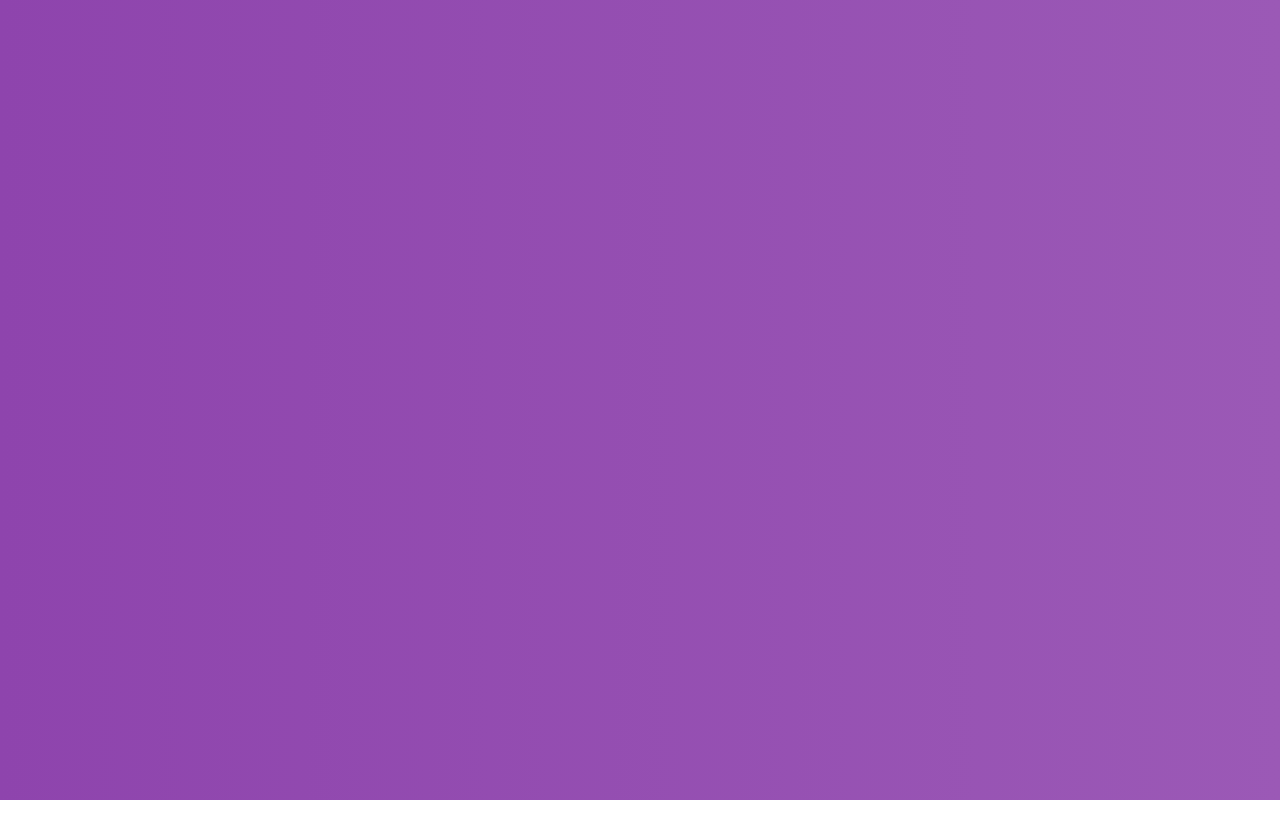
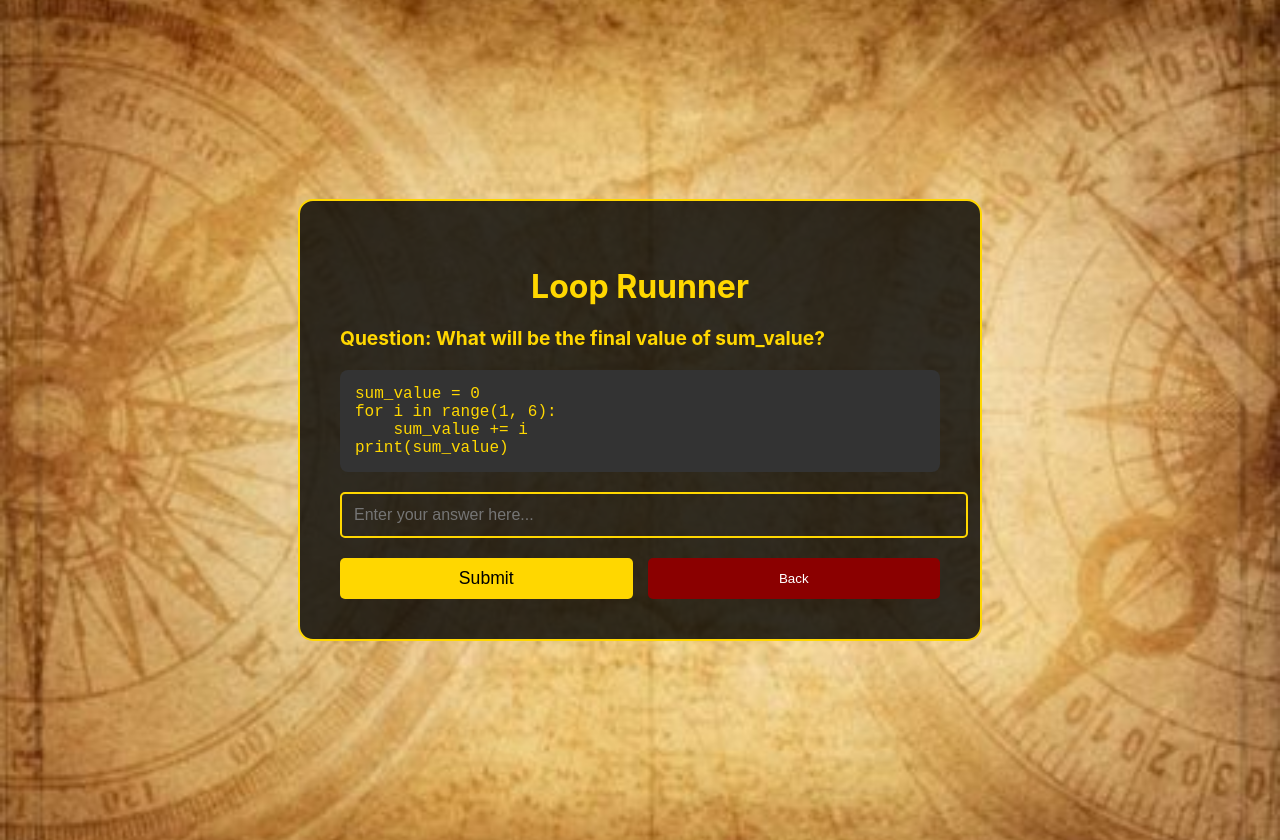
Before and after one commit to riyaahlawat/Sphoorthy-Treasure-Hunt, a React (Create React App) app in the folder frontend/: page /mini-game/loop-runner in a window 1280 px wide. Before the commit this address had no page. Before the commit the page ends 800 px from the top, so only its background shows below. Built offline with nearby package versions, Linux system fonts and the light colour scheme.

Commit message:
Added LoopRunner game

```diff
--- a/frontend/src/App.js
+++ b/frontend/src/App.js
@@ -11,7 +11,7 @@ import MiniGamesMenuPage from "./components/MiniGamesMenuPage";
 import MiniGameMath from "./components/MiniGameMath";
 import DSAgame from "./components/minigames/DSAgame";
 import Bitwisegame from "./components/minigames/Bitwisegame";
-
+import LoopRunner from "./components/minigames/LoopRunner";
 
 
 function App() {
@@ -28,6 +28,7 @@ function App() {
           <Route path="/mini-game/math-challenge" element={<MiniGameMath />} />
           <Route path="/mini-game/dsa-game" element={<DSAgame />} />
           <Route path="/mini-game/bitwise-game" element={<Bitwisegame />} />
+          <Route path="/mini-game/loop-runner" element={<LoopRunner />} />
           <Route path="/" element={<LoginPage />} />
         </Routes>
       </BrowserRouter>
--- a/frontend/src/components/MiniGamesMenuPage.js
+++ b/frontend/src/components/MiniGamesMenuPage.js
@@ -40,6 +40,13 @@ const MiniGamesMenuPage = () => {
             style={styles.gameButton}
           >
             Treasure of Bitwise Logic Challenge
+          </button>
+
+          <button
+            onClick={() => navigate(`/mini-game/loop-runner?returnTo=${returnLevel}`)}
+            style={styles.gameButton}
+          >
+            Loop Runner
           </button>
         </div>
 
--- /dev/null
+++ b/frontend/src/components/minigames/LoopRunner.js
@@ -0,0 +1,273 @@
+import React, { useState, useContext, useEffect } from "react";
+import { useNavigate, useLocation } from "react-router-dom";
+import { GameContext } from "../../context/GameContext";
+
+const questions = [
+  {
+    code:
+      "count = 0\nfor i in range(1, 10, 2):\n    count += 1\nprint(count)",
+    question: "How many times will the following loop execute?",
+    answer: "5",
+  },
+  {
+    code:
+      "sum_value = 0\nfor i in range(1, 6):\n    sum_value += i\nprint(sum_value)",
+    question: "What will be the final value of sum_value?",
+    answer: "15",
+  },
+
+];
+
+const LoopRunner = () => {
+  const { powerUps, setPowerUps, answeredQuestions, setAnsweredQuestions } = useContext(GameContext);
+  const navigate = useNavigate();
+  const location = useLocation();
+  const [userAnswer, setUserAnswer] = useState("");
+  const [feedback, setFeedback] = useState("");
+  const [showSuccess, setShowSuccess] = useState(false);
+
+  // Choose a question that hasn't been answered yet
+  const [currentQuestionIndex, setCurrentQuestionIndex] = useState(null);
+
+  useEffect(() => {
+    // Get return level from query params if available
+    const params = new URLSearchParams(location.search);
+
+    // Ensure answeredQuestions is an array
+    const safeAnsweredQuestions = Array.isArray(answeredQuestions) ? answeredQuestions : [];
+
+    // Filter out questions that have already been answered
+    const availableQuestions = questions.filter((_, index) =>
+      !safeAnsweredQuestions.includes(index)
+    );
+
+    if (availableQuestions.length === 0) {
+      // If all questions have been answered, reset the answered questions
+      if (setAnsweredQuestions) {
+        setAnsweredQuestions([]);
+      }
+      setCurrentQuestionIndex(Math.floor(Math.random() * questions.length));
+    } else {
+      // Choose a random question from the available ones
+      const randomIndex = Math.floor(Math.random() * availableQuestions.length);
+      const originalIndex = questions.indexOf(availableQuestions[randomIndex]);
+      setCurrentQuestionIndex(originalIndex);
+    }
+  }, [answeredQuestions, setAnsweredQuestions, location.search]);
+
+  const handleSubmit = (e) => {
+    e.preventDefault();
+
+    if (currentQuestionIndex === null) return;
+
+    if (
+      userAnswer.trim().toLowerCase() ===
+      questions[currentQuestionIndex].answer.toLowerCase()
+    ) {
+      // Ensure answeredQuestions is an array before updating
+      const safeAnsweredQuestions = Array.isArray(answeredQuestions) ? answeredQuestions : [];
+
+      // Add the current question to answered questions
+      if (setAnsweredQuestions) {
+        setAnsweredQuestions([...safeAnsweredQuestions, currentQuestionIndex]);
+      }
+
+      // Increment powerups
+      const newPowerUps = (powerUps || 0) + 1;
+      if (setPowerUps) {
+        setPowerUps(newPowerUps);
+      }
+
+      setFeedback("Correct! You earned a power-up!");
+      setShowSuccess(true);
+
+      // Get return level from URL params
+      const params = new URLSearchParams(location.search);
+      const returnToLevel = params.get("returnTo") || "1";
+
+      setTimeout(() => {
+        // Navigate back to the specific riddle level
+        navigate(`/riddle/${returnToLevel}`);
+      }, 2000);
+    } else {
+      setFeedback("Incorrect. Try again!");
+    }
+  };
+
+  const handleBack = () => {
+    navigate("/mini-games-menu");
+  };
+
+  if (currentQuestionIndex === null) {
+    return <div style={styles.container}>Loading...</div>;
+  }
+
+  return (
+    <div className="game-container" style={styles.container}>
+      <div className="game-box" style={styles.gameBox}>
+        <h2 style={styles.title}>Loop Ruunner</h2>
+        <strong style={styles.question}>
+          Question: {questions[currentQuestionIndex].question}
+        </strong>
+        <div style={styles.codeBox}>
+          <pre style={styles.code}>{questions[currentQuestionIndex].code}</pre>
+        </div>
+        <form onSubmit={handleSubmit} style={styles.form}>
+          <input
+            type="text"
+            placeholder="Enter your answer here..."
+            value={userAnswer}
+            onChange={(e) => setUserAnswer(e.target.value)}
+            required
+            style={styles.input}
+          />
+          <div style={styles.buttonContainer}>
+            <button type="submit" style={styles.submitButton}>
+              Submit
+            </button>
+            <button type="button" onClick={handleBack} style={styles.backButton}>
+              Back
+            </button>
+          </div>
+        </form>
+        {feedback && <p style={styles.feedback}>{feedback}</p>}
+      </div>
+
+      {/* Success popup */}
+      {showSuccess && (
+        <div style={styles.overlay}>
+          <div style={styles.popup}>
+            <h3 style={styles.popupTitle}>Success!</h3>
+            <p style={styles.popupContent}>
+              You've earned a power-up!
+              <br />
+              Redirecting to the riddle page...
+            </p>
+          </div>
+        </div>
+      )}
+    </div>
+  );
+};
+
+const styles = {
+  container: {
+    minHeight: "100vh",
+    backgroundImage: "url('/images/wallpaper1.jpg')",
+    backgroundSize: "cover",
+    backgroundPosition: "center",
+    display: "flex",
+    justifyContent: "center",
+    alignItems: "center",
+    padding: "20px",
+  },
+  gameBox: {
+    backgroundColor: "rgba(0, 0, 0, 0.8)",
+    padding: "40px",
+    borderRadius: "15px",
+    maxWidth: "600px",
+    width: "100%",
+    border: "2px solid #FFD700",
+  },
+  title: {
+    color: "#FFD700",
+    fontSize: "2rem",
+    marginBottom: "20px",
+    textAlign: "center",
+  },
+  codeBox: {
+    backgroundColor: "#333",
+    padding: "15px",
+    borderRadius: "8px",
+    marginBottom: "20px",
+    overflowX: "auto",
+  },
+  code: {
+    color: "#FFD700",
+    fontFamily: "monospace",
+    fontSize: "1rem",
+    whiteSpace: "pre-wrap",
+    margin: 0,
+  },
+  question: {
+    color: "#FFD700",
+    fontSize: "1.2rem",
+    marginBottom: "20px",
+    display: "block",
+  },
+  form: {
+    marginTop: "20px",
+  },
+  input: {
+    width: "100%",
+    padding: "12px",
+    fontSize: "1rem",
+    backgroundColor: "transparent",
+    border: "2px solid #FFD700",
+    borderRadius: "5px",
+    color: "#FFD700",
+    marginBottom: "20px",
+  },
+  buttonContainer: {
+    display: "flex",
+    justifyContent: "space-between",
+    gap: "15px",
+  },
+  submitButton: {
+    backgroundColor: "#FFD700",
+    color: "black",
+    padding: "10px 20px",
+    border: "none",
+    borderRadius: "5px",
+    fontSize: "1.1rem",
+    cursor: "pointer",
+    flex: 1,
+  },
+  backButton: {
+    backgroundColor: "#8B0000",
+    color: "white",
+    padding: "10px 20px",
+    border: "none",
+    borderRadius: "5px",
+    cursor: "pointer",
+    flex: 1,
+  },
+  feedback: {
+    color: "#FFD700",
+    marginTop: "20px",
+    fontSize: "1.2rem",
+    textAlign: "center",
+  },
+  overlay: {
+    position: "fixed",
+    top: 0,
+    left: 0,
+    right: 0,
+    bottom: 0,
+    backgroundColor: "rgba(0,0,0,0.7)",
+    display: "flex",
+    justifyContent: "center",
+    alignItems: "center",
+  },
+  popup: {
+    backgroundColor: "#2F4F4F",
+    padding: "20px",
+    borderRadius: "10px",
+    border: "2px solid #FFD700",
+    color: "#FFD700",
+    maxWidth: "400px",
+    width: "90%",
+    textAlign: "center",
+  },
+  popupTitle: {
+    color: "#FFD700",
+    marginBottom: "15px",
+  },
+  popupContent: {
+    color: "#FFD700",
+    marginBottom: "20px",
+    lineHeight: "1.6",
+  },
+};
+
+export default LoopRunner;
```
